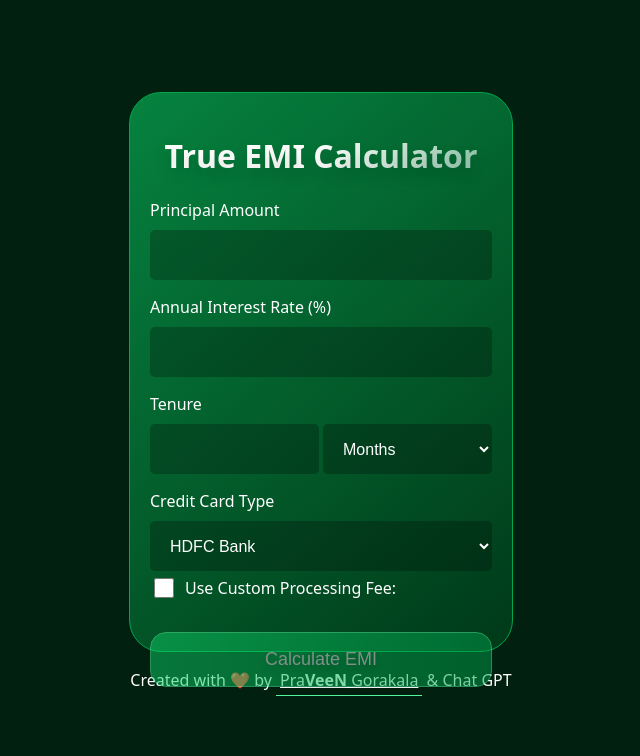
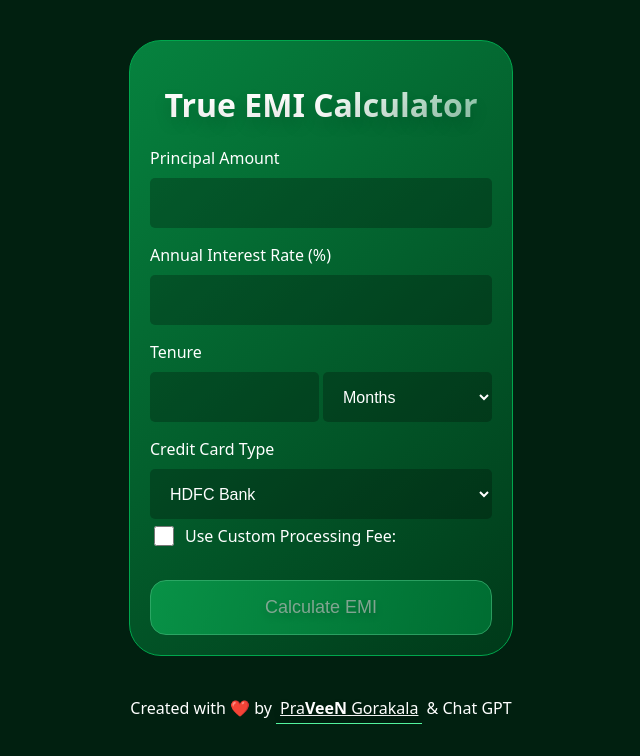
Before and after one commit to onlyveen/TrueEMI, a Next.js app: page / in a window 1280 px wide. Shown: the top 756 px of the page, without its empty margins (319-959 px from the left). Built offline with nearby package versions, Linux system fonts and the light colour scheme.

Commit message:
Update _EMICalculator.scss

```diff
--- a/src/styles/_EMICalculator.scss
+++ b/src/styles/_EMICalculator.scss
@@ -27,9 +27,9 @@
     text-align: center;
     line-height: 1.5;
     padding: 0 32px;
+    margin: 24px auto;
     @media screen and (max-width: 991px) {
       width: 75%;
-      margin: 24px auto;
     }
     a {
       color: #fff;
@@ -217,7 +217,7 @@
     }
   }
   .emiCalc {
-    height: 70vh;
+    min-height: 70vh;
     border-radius: 32px;
     color: #fff;
     border: solid 1px #00a74d;
```
